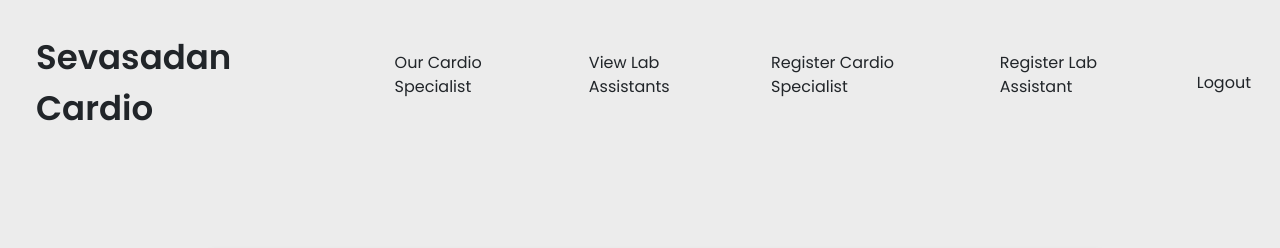
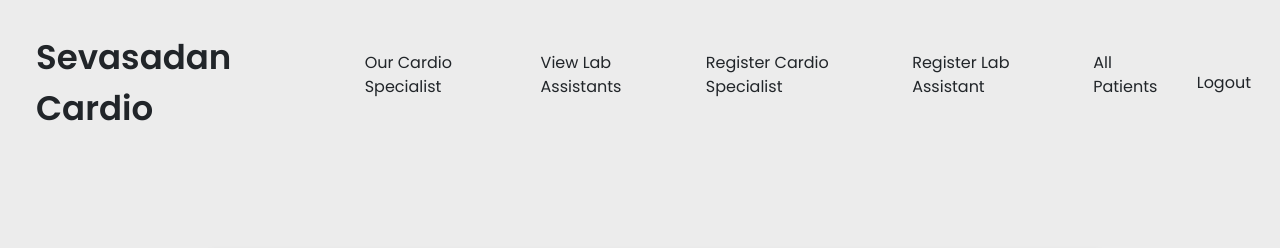
Before and after one commit to im-shree09/final-cardio-mp4, a Django app: page /register_specialist in a window 1280 px wide. Shown: the top 248 px of the page. Run offline with Django 4.2, Linux system fonts and the light colour scheme.

Commit message:
done with all ui

```diff
--- a/application/templates/register_lab_assistant.html
+++ b/application/templates/register_lab_assistant.html
@@ -206,6 +206,7 @@ nav {
           <li class="link"><a href="/lab_assistant_list">View Lab Assistants</a></li>
           <li class="link"><a href="/register_specialist">Register Cardio Specialist</a></li>
           <li class="link"><a href="/register_lab_assistant"> Register Lab Assistant</a></li>
+          <li class="link"><a href="/all_patient_list"> All Patients</a></li>
         </ul>
 
         <a  class="btn" href="/" >Logout</a>
--- a/application/templates/register_specialist.html
+++ b/application/templates/register_specialist.html
@@ -206,6 +206,7 @@ nav {
           <li class="link"><a href="/lab_assistant_list">View Lab Assistants</a></li>
           <li class="link"><a href="/register_specialist">Register Cardio Specialist</a></li>
           <li class="link"><a href="/register_lab_assistant"> Register Lab Assistant</a></li>
+          <li class="link"><a href="/all_patient_list"> All Patients</a></li>
         </ul>
 
         <a  class="btn" href="/" >Logout</a>
```
